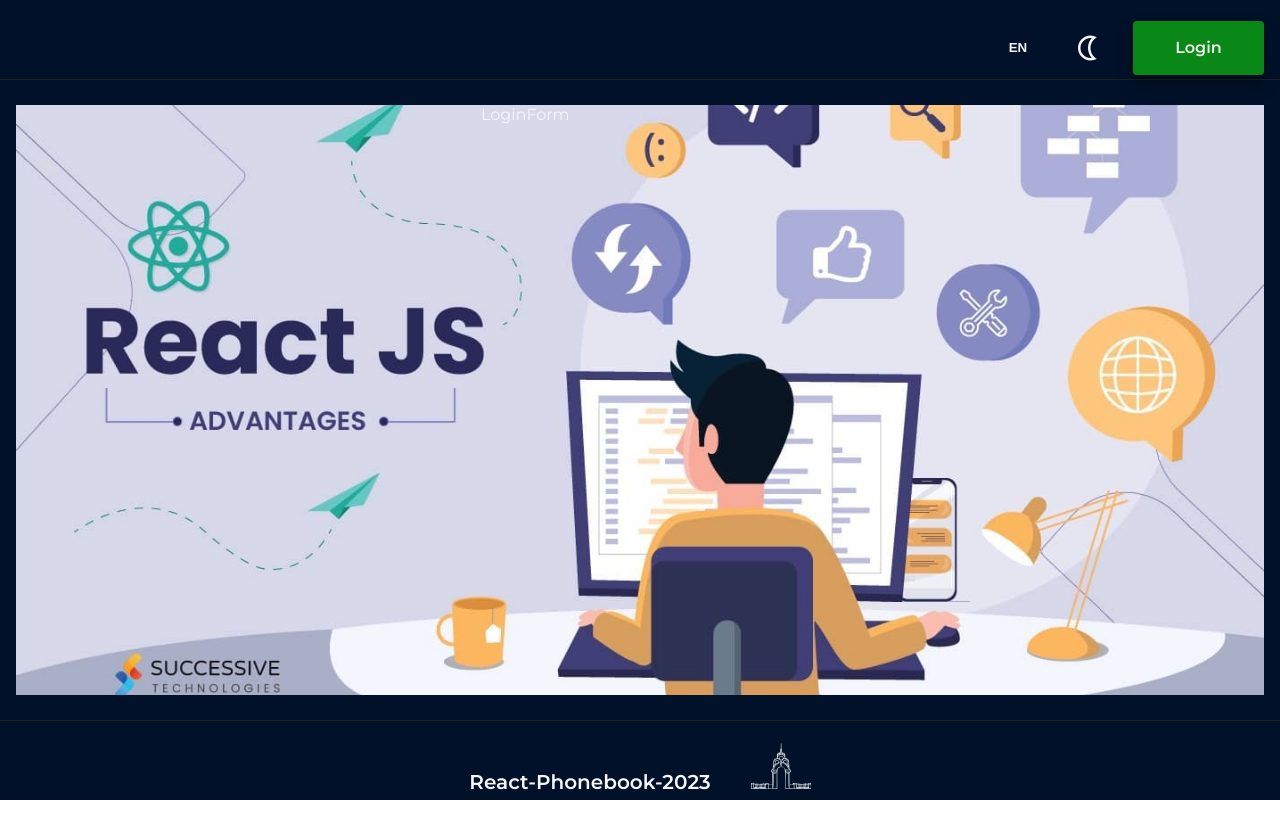
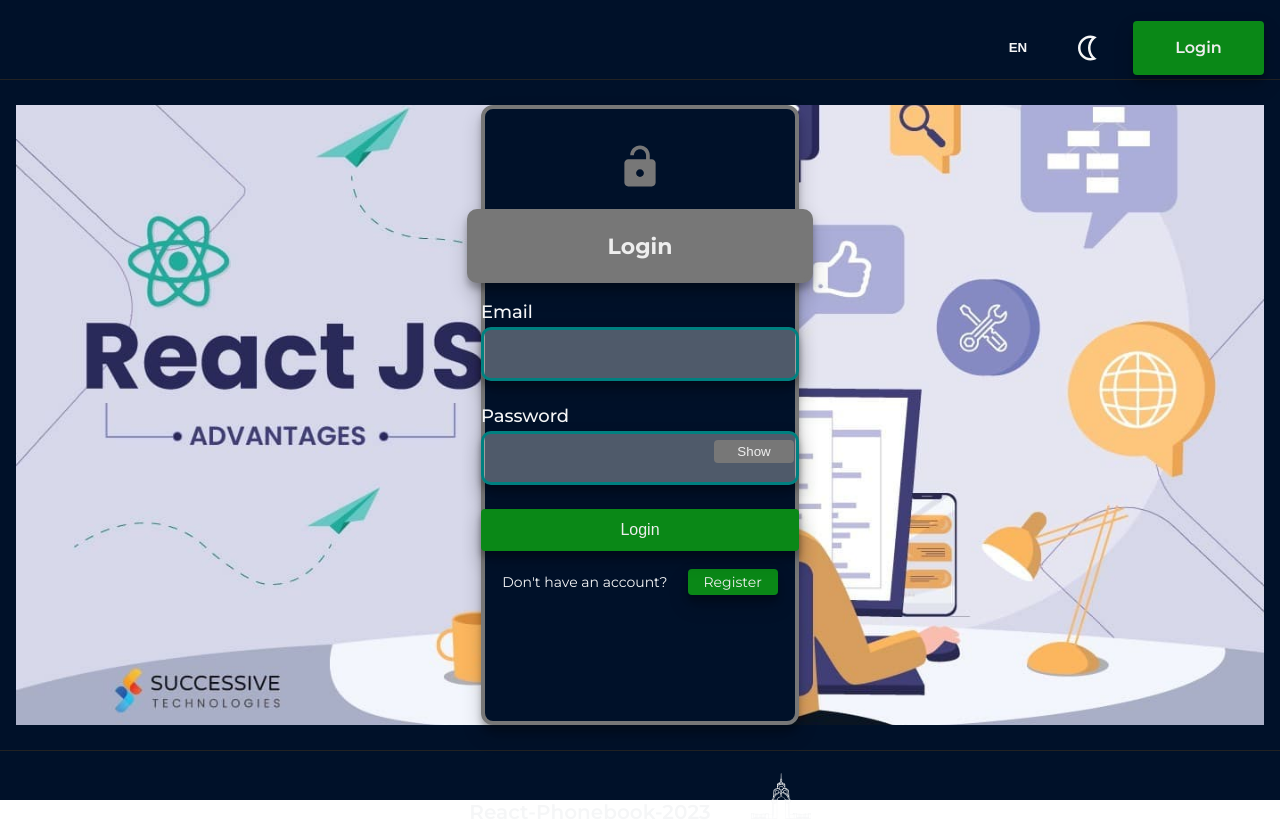
Before and after one commit to YuriyPilipenkoKH/goit-react-hw-08-phonebook, a React (Vite) app: page /login in a window 1280 px wide. Shown: the top 830 px of the page. Before the commit the page ends 800 px from the top, so only its background shows below. Built offline with nearby package versions, Linux system fonts and the light colour scheme.

Commit message:
loginform completed

```diff
--- a/src/components/button/Button.tsx
+++ b/src/components/button/Button.tsx
@@ -1,8 +1,8 @@
-import React, { ReactNode } from 'react'
+import React, { ButtonHTMLAttributes, ReactNode } from 'react'
 
 import { StyledArrowButton, StyledButton, StyledFlatButton } from './Button.styled';
 
-interface BtnProps {
+interface BtnProps extends ButtonHTMLAttributes<HTMLButtonElement>{
   children: ReactNode;
 }
 
--- a/src/components/forms/Form.styled.tsx
+++ b/src/components/forms/Form.styled.tsx
@@ -82,3 +82,85 @@ export const SecondsCounter = styled.div`
     font-size: 1.6em;
     font-weight: 600;
 `
+export const MainTitle = styled.h2`
+  display: flex;
+  gap: 10px;
+  justify-content: center;
+  align-items: center;
+  width: 100%;
+  height: 50px;
+  font-size: 22px;
+  text-align: center;
+  color: #eee;
+  margin: 0;
+  padding: 8px 30px;
+  border-radius: 10px;
+  background-color: #777;
+  border: 4px solid #777;
+  box-shadow: var(--shadow-four);
+  transition: width 1s ease-in-out, left 1.5s ease-in-out;
+
+  &>svg {
+    fill: #eee;
+    transition: opacity 1s ease-in-out;
+  }
+`
+
+export const Input = styled.input`
+  height: 40px;
+  width: 280px;
+  border-radius: 10px;
+  padding:4px 16px;
+  background-color: var(--field-color);
+  border: var(--border);
+  box-shadow: var(--shadow-four);
+  transition: background-color 1s ease-in-out, border 1s ease-in-out;
+
+  &:hover,
+  &:active,
+  &:focus-visible {
+
+    outline: 3px solid var(--orange);
+    border: 3px solid transparent;
+    box-shadow: var(--shadow-two);
+    transition:  0.4s ease-in-out;
+  }
+
+  &:disabled {
+    background-color: var(--field-color) !important;
+    border: none;
+    outline: none;
+    cursor: none;
+
+    &:hover {
+      box-shadow: var(--shadow-four);
+    }
+  }
+`;
+
+export const Form = styled.form`
+  display: flex;
+  flex-direction: column;
+  align-items: center;
+  gap: 20px;
+
+  &>.new {
+    position: absolute;
+  }
+
+
+`;
+
+
+export const Label = styled.label`
+position: relative;
+  font-size: 18px;
+  font-weight: 500;
+  color:  var(--text-color);
+  transition:  color 1s ease-in-out;
+  display: flex;
+  flex-direction: column;
+  gap: 4px;
+  justify-content: space-between;
+  align-items: baseline;
+`;
--- a/src/components/forms/login/LoginForm.tsx
+++ b/src/components/forms/login/LoginForm.tsx
@@ -1,9 +1,116 @@
-import React from 'react'
+import React, { useEffect, useState , FormEvent, ChangeEvent} from 'react'
+import { useLanguage } from '../../../hooks/useLanguage';
+import { useAppDispatch } from '../../../hooks/useAppDispatch';
+import { logIn } from '../../../redux/auth/operations';
+import { FormLink, FormWrapper, Input, Label, LogoWrapp, MainTitle, RouteWrapp, SecondsCounter, ShowBtn, StyledForm } from '../Form.styled';
+import { IoMdUnlock } from 'react-icons/io';
+import { CgSandClock } from 'react-icons/cg';
+import { Button } from '../../button/Button';
 
 const LoginForm = () => {
+  const TIME = 10
+  const dispatch = useAppDispatch();
+
+  const [email, setEmail] = useState('');
+  const [password, setPassword] = useState('');
+  const [show, setShow] = useState(false);
+
+  const [timer, setTimer] = useState<boolean | null>(null);
+  const [remained, setRemained] = useState(TIME);
+  const lang = useLanguage()
+
+
+  useEffect(() => {
+    if((remained > 0) && timer){
+      setTimeout(() => {
+      setRemained(prev => prev - 1)
+      }, 1000);
+
+    }
+  else if(remained === 0) {
+    setTimer(null)
+
+    setTimeout(() => {
+      setRemained(TIME)
+      setEmail('');
+      setPassword('');
+    }, 4000);
+  }
+
+}, [timer,remained])
+
+
+  const handleChange =(e: ChangeEvent<HTMLInputElement>) => {
+    const { name, value } = e.target;
+
+  setTimer(true)
+
+    switch (name) {
+      case 'email':
+        return setEmail(value);
+      case 'password':
+        return setPassword(value);
+      default:
+        return;
+    }
+  };
+
+  const handleSubmit = (e: FormEvent<HTMLFormElement>) => {
+    e.preventDefault();
+    dispatch(logIn({ email, password }));
+    setEmail('');
+    setPassword('');
+  };
+
   return (
-    <div>LoginForm</div>
-  )
+    <FormWrapper>
+      <LogoWrapp><IoMdUnlock size={50}/></LogoWrapp>
+      <MainTitle>
+      {lang.logBtn} {timer ? <CgSandClock/> : ''}</MainTitle>
+
+      <StyledForm  onSubmit={handleSubmit}  noValidate autoComplete="off">
+        <Label >
+        {lang.email}
+          <Input
+            type='email'
+            name="email"
+            value={email}
+            onChange={handleChange}
+          />
+        </Label>
+
+        <Label  className='pass__label'>
+        {lang.pass}
+          <Input
+            type={show ? 'text' : 'password'}
+            name="password"
+            value={password}
+            onChange={handleChange}
+
+          />
+            <ShowBtn
+            type='button'
+            onClick={() => setShow(!show)}>
+              {show ? lang.hide : lang.show}
+              </ShowBtn>
+        </Label>
+
+        <Button
+        type="submit"
+        disabled = {!remained}>
+          {remained ? lang.logBtn : lang.try }
+        </Button>
+        {timer
+        ?  <SecondsCounter>{remained}{lang.left}</SecondsCounter>
+        :  !remained && <SecondsCounter>{lang.wasted}</SecondsCounter>
+        }
+      </StyledForm>
+      <RouteWrapp>
+        <p> {lang.notYet} </p>
+        <FormLink to="/signup">{lang.regBtn}</FormLink>
+      </RouteWrapp>
+    </FormWrapper>
+  );
 }
 
 export default LoginForm
```
